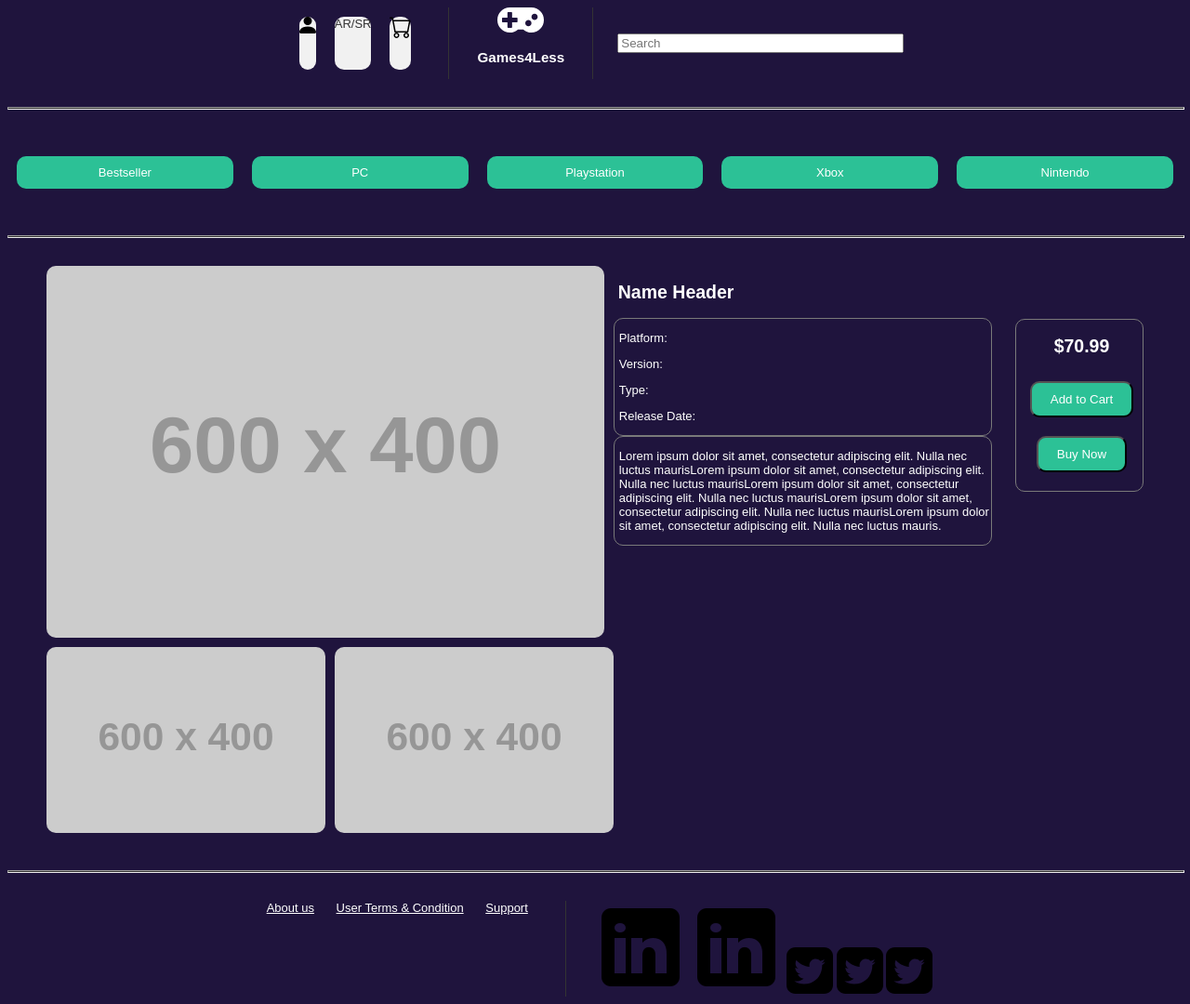
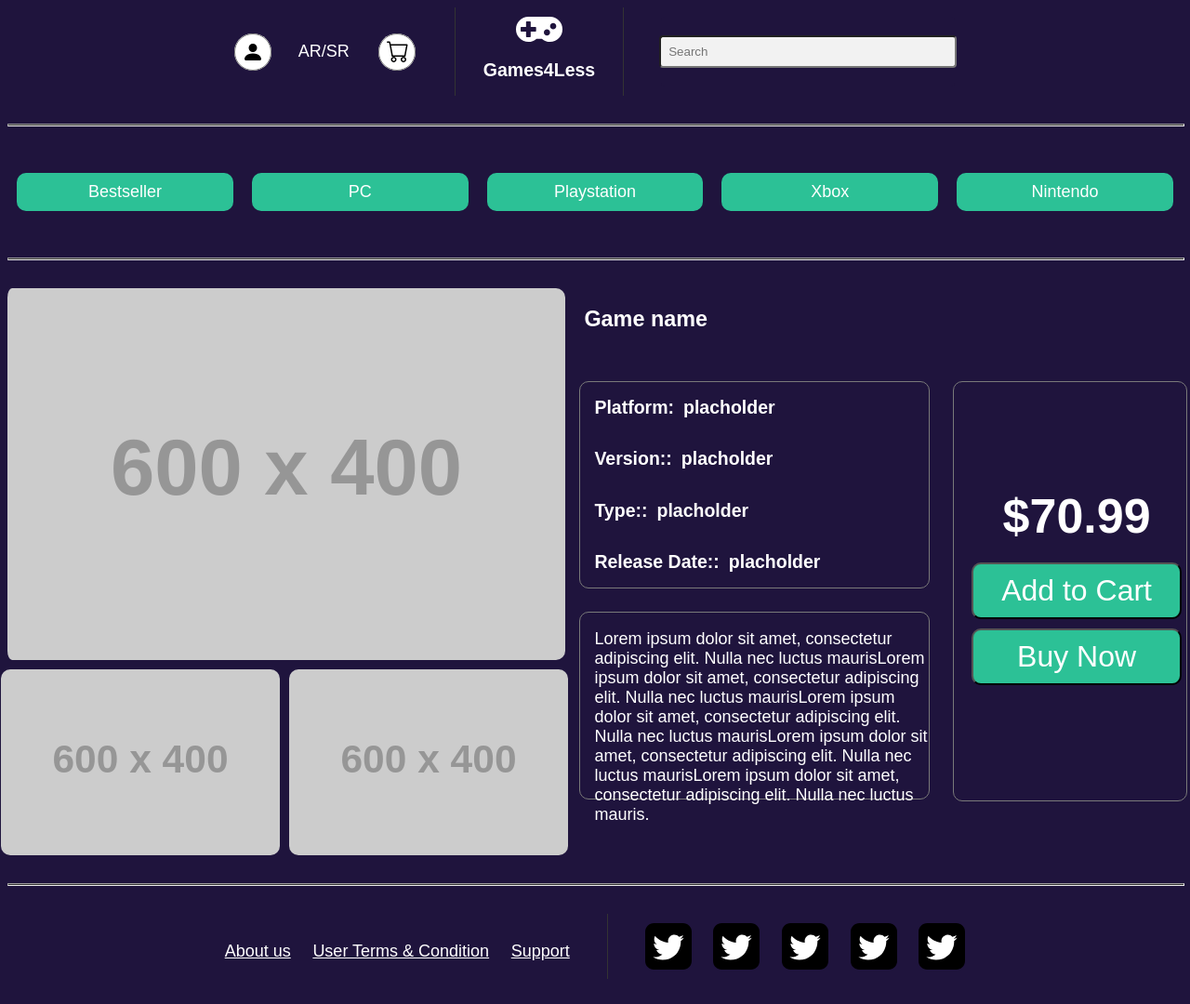
Before and after one commit to HMattar7/Web-Base-Systems-Project, a PHP site: the page made by Html/Product Pages.html in a window 1280 px wide. Shown: the whole page at 93% size. After the commit the page ends 1053 px from the top, so only its background shows below. Run offline with PHP 8.4, Linux system fonts and the light colour scheme; grey boxes labelled with a size stand in for pictures from a placeholder-image service; some libraries are stand-ins or nearby versions.

Commit message:
product-page

```diff
--- a/Html/Product Pages.html
+++ b/Html/Product Pages.html
@@ -9,27 +9,34 @@
 <body class="flex-container-column background-color">
     <header class="default header">
         <section class="head flex-container-space-between">
-        <section class="user-data flex-container-space-between">
-            <div class="box round-border">
-                <!-- <img src="/Html/images/circle.svg" alt="circle"> -->
-                <img src="/Html/images/person.svg" alt="person">
-            </div>
-            <div class="box round-border">
-                AR/SR
-            </div>
-            <div class="box round-border">
-                <!-- <img src="/Html/images/circle.svg" alt="circle"> -->
-                <img src="/Html/images/cart.svg" alt="cart">
-            </div>
-        </section>
+            <section class="header-icons">
+                <a href="profile.html" class="box round-border header-icons svg-contaior">
+                    <img class="svg-image" src="images/circle.svg" alt="circle">
+                    <img class="svg-image-overlay" src="images/person.svg" alt="person">
+                </a>
+
+            </section>
+            <section class="header-icons">
+                <div class="box round-border header-icons">
+                    <a href="settings" class="text lungs-currencies">AR/SR</a>
+                </div>
+
+            </section>
+            <section class="header-icons">
+                <a href="cart.html" class="box round-border header-icons svg-contaior">
+                    <img class="svg-image" src="images/circle.svg" alt="circle">
+                    <img class="svg-image-overlay" src="images/cart.svg" alt="cart">
+                </a>
+
+            </section>
         <div class="vertical-divider"></div>
-        <section class="site-logo">
-            <img src="/Html/images/Logo.svg" alt="Logo">
+        <a href="homepage.htm" style="text-decoration: none;" class="site-logo">
+            <img src="images/Logo.svg" alt="Logo">
             <h1 class="text">Games4Less</h1>
 
-        </section>
+        </a>
         <div class="vertical-divider"></div>
-        <section class="search-bar">
+        <section class="search-bar header-icons">
             <form class="" method="post"action="php">
                 <input class="search-bar" type="text" placeholder="Search" autocomplete="on">
             </form>
@@ -37,7 +44,7 @@
         </section>
     </header>
     <hr class="horizontal-divider">
-    <nav class="default flex-container-space-between navbar">
+    <nav class="default flex-container-space-between navbar large-font">
         <a href="placholder">Bestseller</a>
         <a href="placholder">PC</a>
         <a href="placholder">Playstation</a>
@@ -55,23 +62,35 @@
         </section>
         <section class="default text">
             <div class="game-name">
-                <h2 class="name-header">Name Header</h2>
+                <h2 class="name-header">Game name</h2>
             </div>
-            <div class="content-box">
-                <p>Platform:</p>
-                <p>Version:</p>
-                <p>Type:</p>
-                <p>Release Date:</p>
+            <div class="content-box bottom-margin">
+                <div class="flex-container-row">
+                    <h2 class="right-margin">Platform:</h2>
+                    <h2 >placholder</h2>
+                </div>
+                <div class="flex-container-row">
+                    <h2 class="right-margin">Version::</h2>
+                    <h2 >placholder</h2>
+                </div>
+                <div class="flex-container-row">
+                    <h2 class="right-margin">Type::</h2>
+                    <h2 >placholder</h2>
+                </div>
+                <div class="flex-container-row">
+                    <h2 class="right-margin">Release Date::</h2>
+                    <h2 >placholder</h2>
+                </div>
             </div>
-            <div class="content-box">
+            <div class=" paragraph  bottom-margin large-font ">
                 <p>Lorem ipsum dolor sit amet, consectetur adipiscing elit. Nulla nec luctus maurisLorem ipsum dolor sit amet, consectetur adipiscing elit. Nulla nec luctus maurisLorem ipsum dolor sit amet, consectetur adipiscing elit. Nulla nec luctus maurisLorem ipsum dolor sit amet, consectetur adipiscing elit. Nulla nec luctus maurisLorem ipsum dolor sit amet, consectetur adipiscing elit. Nulla nec luctus mauris. </p>
             </div>
         </section>
-        <section class="default price-box text flex-container-column content-box">
+        <section class="default price-box text flex-container-column content-box ">
             <h2 class="price-header">$70.99</h2>
-            <div class="flex-container-column horizontal-margin">
-                <button type="button" class="cart-button horizontal-margin">Add to Cart</button>
-                <button type="button" class="Buy-Now-button horizontal-margin">Buy Now</button>
+            <div class="flex-container-column horizontal-margin buy-buttons">
+                <button type="button" class="cart-button horizontal-margin large-font ">Add to Cart</button>
+                <button type="button" class="Buy-Now-button horizontal-margin large-font">Buy Now</button>
             </div>
 
 
@@ -80,17 +99,17 @@
     <hr class="horizontal-divider">
     <footer class="default flex-container-space-between text">
         <section class="footer">
-            <a class="text" href="placholder">About us</a>
-            <a class="text" href="placholder">User Terms & Condition</a>
-            <a class="text" href="placholder">Support</a>
+            <a class="text text-center" href="placholder">About us</a>
+            <a class="text text-center" href="placholder">User Terms & Condition</a>
+            <a class="text text-center" href="placholder">Support</a>
         </section>
         <div class="vertical-divider"></div>
-        <section>
-            <a class="" href="placholder"><img class="" src="/images/linkedin.png" alt="Twitter Link"></a>
-            <a class="" href="placholder"><img class="" src="/images/linkedin.png" alt="Twitter Link"></a>
-            <a class="" href="placholder"><img class="" src="/images/Twitter.svg" alt="Twitter Link"></a>
-            <a class="" href="placholder"><img class="" src="/images/Twitter.svg" alt="Twitter Link"></a>
-            <a class="" href="placholder"><img class="" src="/images/Twitter.svg" alt="Twitter Link"></a>
+        <section class="outside-links">
+            <a class="" href="placholder"><img class="outside-links-image" src="images/Twitter.svg" alt="youtube Link" width="auto"></a>
+            <a class="" href="placholder"><img class="outside-links-image" src="images/Twitter.svg" alt="Twitter Link" width="auto"></a>
+            <a class="" href="placholder"><img class="outside-links-image" src="images/Twitter.svg" alt="linkedin Link" width="auto"></a>
+            <a class="" href="placholder"><img class="outside-links-image" src="images/Twitter.svg" alt="tiktok Link" width="auto"></a>
+            <a class="" href="placholder"><img class="outside-links-image" src="images/Twitter.svg" alt="instagram Link" width="auto"></a>
 
         </section>
     </footer>
--- a/Html/Product-Pages-styles.css
+++ b/Html/Product-Pages-styles.css
@@ -29,6 +29,7 @@
   align-items: stretch;
   justify-content: space-between;
 }
+
 
 .flex-container-row {
   display: flex;
@@ -62,9 +63,11 @@
 
 .search-bar {
   display: flex;
-  justify-content: center;
   align-items: center;
-  width: 300px;
+  width: 300px; /* Adjust the width as needed */
+  background-color: #f2f2f2;
+  border-radius: 4px;
+  padding: 8px;
 }
 
 .navbar {
@@ -108,6 +111,7 @@
 
 .main-image {
   margin-bottom: 10px;
+  padding-left: 5px;
 }
 
 .secondary-images {
@@ -119,21 +123,25 @@
 .secondary-image {
   max-width: 100%;
   max-height: 200px;
-  margin-bottom: 10px;
 }
 
 .content-box{
   border: 1px solid #797979;
   border-radius: 10px;
   text-align: left;
-  padding-left: 5px;
+  padding-left: 15px;
+  margin-left: 15px;
   word-wrap: break-word;
   max-width: 400px;
+  gap: 10px;
 }
 
 .game-name{
   text-align: left;
   padding-left: 5px;
+  margin-left: 15px;
+  margin-bottom: 53px;
+  font-size: larger;
   word-wrap: break-word;
 }
 .price-name{
@@ -145,9 +153,22 @@
 .horizontal-margin {
   margin-bottom: 10px;
 }
+.paragraph{
+  height: 200px;
+  border: 1px solid #797979;
+  border-radius: 10px;
+  text-align: left;
+  padding-left: 15px;
+  margin-left: 15px;
+  word-wrap: break-word;
+  max-width: 800px;
+  gap: 10px;
+}
 
 .price-box {
-  margin-top: 57px;
+  width: 500px;
+  height: 450px;
+  margin-top: 100px;
   margin-left: 25px;
 }
 .price-box button {
@@ -160,3 +181,91 @@
   border-radius: 10px;
   margin: 10px;
 }
+
+.header-icons{
+  background-color: #1F143D;
+  display: flex;
+  justify-content: center;
+  align-items: center;
+  margin: 10px;
+}
+
+.svg-contaior{
+  position: relative;
+}
+.svg-image{
+  z-index: 1;
+  position: absolute;
+  top: 10;
+  left: 5;
+
+}
+.svg-image-overlay{
+  z-index: 2;
+  margin: 0 ;
+
+}
+.lungs-currencies{
+  text-decoration: none;
+  justify-content: center;
+  align-items: center;
+  font-size: large;
+}
+
+.site-logo{
+  margin-top: 10px;
+}
+
+.outside-links a {
+  height: 50px;
+  display: inline-block;
+  background-color: white;
+  margin: 10px;
+  text-decoration: none;
+  border-radius: 100px;
+  z-index: 1;
+}
+.outside-links-image {
+  width: auto;
+  height: auto;
+  z-index: 2;
+}
+
+.text-center{
+  padding-top: 20px;
+  display: inline-block;
+  justify-content: center;
+  align-items: center;
+  font-size: large;
+}
+.large-font{
+  font-size: large;
+}
+
+.right-margin{
+  margin-right: 10px;
+}
+.bottom-margin{
+  margin-bottom: 25px;
+}
+.around-margin{
+  margin: 100px;
+}
+
+.price-header{
+  font-size: 52px;
+  margin: 0;
+}
+
+.buy-buttons {
+  display: flex;
+  justify-content: space-between;
+}
+
+.buy-buttons button {
+  width: 100%;
+  margin-bottom: auto;
+  height: 100%;
+  font-size: 32px;
+  padding: 10px 20px;
+}
```
Also changed, not shown: Html/images/instagram.svg (added), Html/images/linkedin.png (deleted), Html/images/linkedin.svg (added), Html/images/tiktok.svg (added), Html/images/youtube.svg (added).
